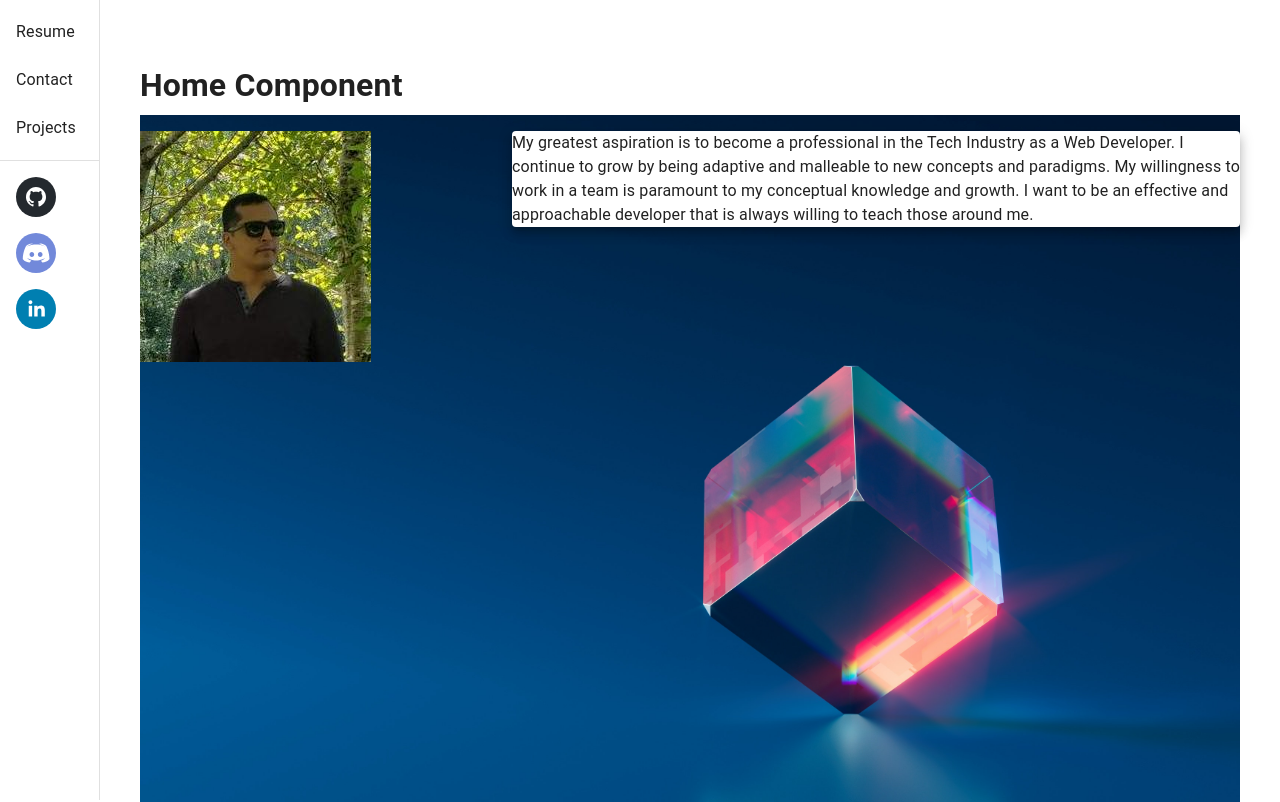
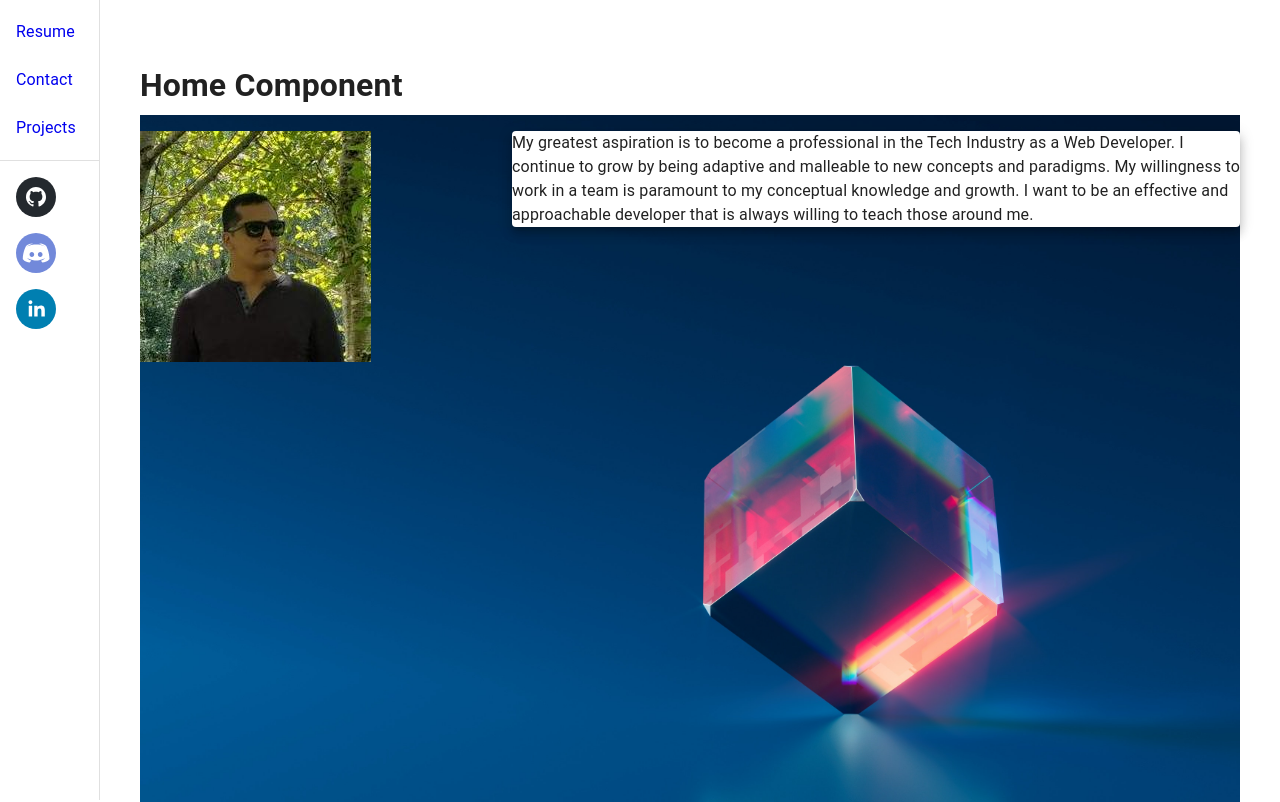
Before and after one commit to antoni909/react-personal-portfolio, a React (Create React App) app: page / in a window 1280 px wide. Shown: the top 802 px of the page. Built offline with nearby package versions, Linux system fonts and the light colour scheme; no server answers.

Commit message:
fix broken nav bar links by using item.path in ListItemText component in Nav

```diff
--- a/src/Navigation/Nav.jsx
+++ b/src/Navigation/Nav.jsx
@@ -15,7 +15,7 @@ const drawerWidth = 100;
 const menuList = [
   {text: 'Resume', path: <Link style={{ textDecoration: 'none' }} to="/resume">Resume</Link>},
   {text: 'Contact', path: <Link style={{ textDecoration: 'none' }} to="/contact">Contact</Link>},
-  {text: 'Projects', path: <Link style={{ textDecoration: 'none' }} to="/solo_projects">Contact</Link>}
+  {text: 'Projects', path: <Link style={{ textDecoration: 'none' }} to="/solo_projects">Projects</Link>}
 ]
 const mediaList = [
   {text: 'GitHub', url: 'https://github.com/antoni909' },
@@ -47,7 +47,7 @@ const Nav = () => {
               button
               key={item.text}
             >
-              <ListItemText primary={item.text} />
+              <ListItemText primary={item.path} />
             </ListItem>
           ))}
         </List>
```
